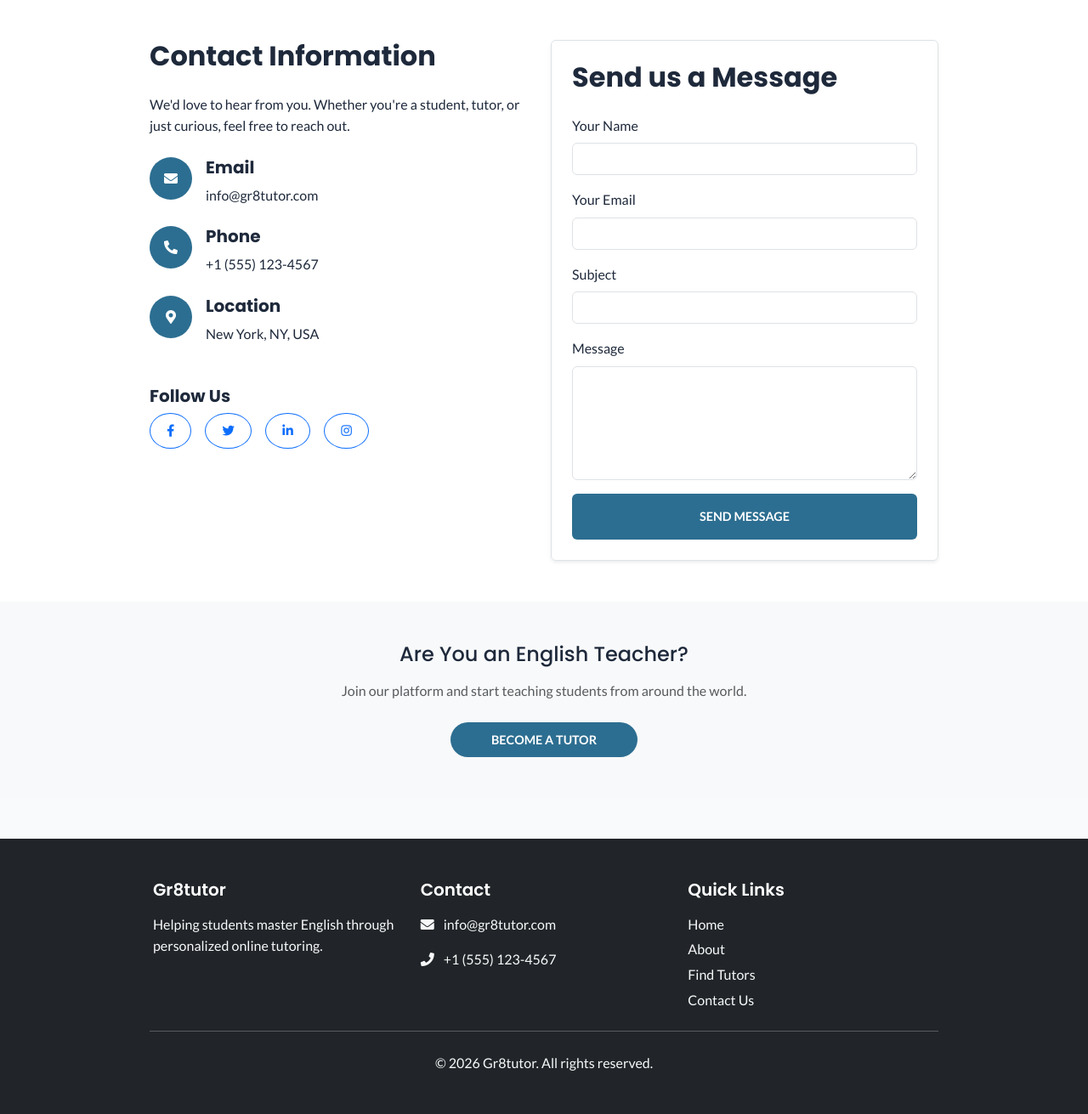
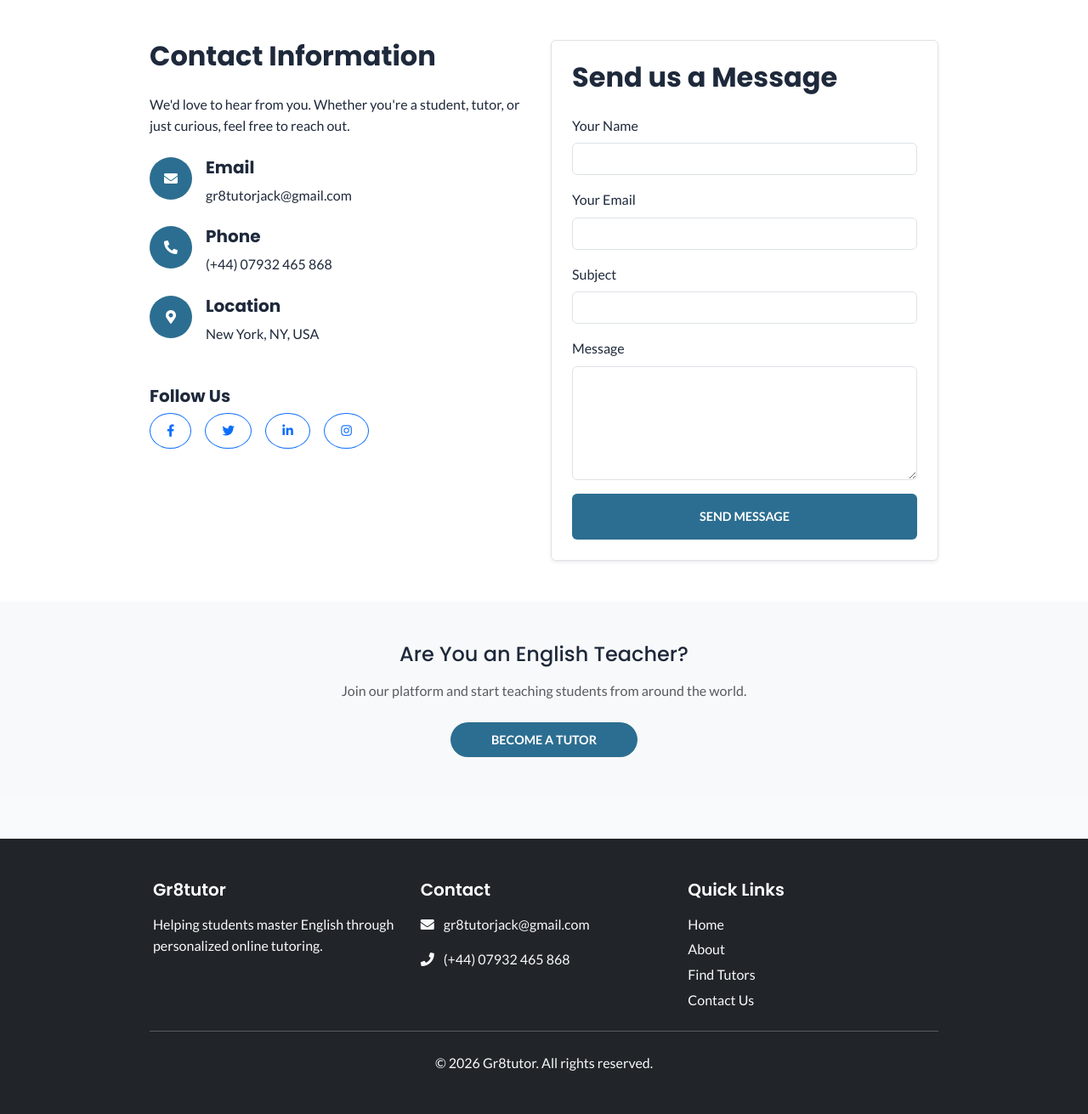
Before and after one commit to jackpoletek/gr8tutor-english-online, a Django app: page /contact/ in a window 1280 px wide. Shown: the part 468-1779 px from the top of the page at 85% size. Run offline with Django 5.2, Linux system fonts and the light colour scheme.

Commit message:
Edit contact details

```diff
--- a/gr8tutor/templates/gr8tutor/base.html
+++ b/gr8tutor/templates/gr8tutor/base.html
@@ -95,8 +95,8 @@
                 </div>
                 <div class="col-md-4">
                     <h5>Contact</h5>
-                    <p><i class="fas fa-envelope me-2"></i> info@gr8tutor.com</p>
-                    <p><i class="fas fa-phone me-2"></i> +1 (555) 123-4567</p>
+                    <p><i class="fas fa-envelope me-2"></i> gr8tutorjack@gmail.com</p>
+                    <p><i class="fas fa-phone me-2"></i> (+44) 07932 465 868</p>
                 </div>
                 <div class="col-md-4">
                     <h5>Quick Links</h5>
--- a/gr8tutor/templates/gr8tutor/contact.html
+++ b/gr8tutor/templates/gr8tutor/contact.html
@@ -30,7 +30,7 @@
                     </div>
                     <div>
                         <h5>Email</h5>
-                        <p class="mb-0">info@gr8tutor.com</p>
+                        <p class="mb-0">gr8tutorjack@gmail.com</p>
                     </div>
                 </div>
 
@@ -41,7 +41,7 @@
                     </div>
                     <div>
                         <h5>Phone</h5>
-                        <p class="mb-0">+1 (555) 123-4567</p>
+                        <p class="mb-0">(+44) 07932 465 868</p>
                     </div>
                 </div>
 
--- a/gr8tutor/templates/gr8tutor/index.html
+++ b/gr8tutor/templates/gr8tutor/index.html
@@ -65,7 +65,7 @@
                 <img src="{% static 'img/about.jpg' %}" alt="About Gr8Tutor" class="img-fluid rounded shadow-sm">
             </div>
             <div class="col-lg-6">
-                <h2 class="fw-bold">Empowering Students Since 2025</h2>
+                <h2 class="fw-bold">Empowering Students Since 2023</h2>
                 <p>Gr8Tutor was founded with a mission: to make high-quality English education accessible to learners
                     worldwide. We believe language learning should be engaging, personal, and empowering.</p>
                 <p>Our platform connects students with passionate, certified tutors who are committed to helping you
--- a/gr8tutor/templates/gr8tutor/register.html
+++ b/gr8tutor/templates/gr8tutor/register.html
@@ -8,7 +8,7 @@
 <!-- Hero Section -->
 <section class="hero text-white text-center">
     <div class="container">
-        <h1 class="display-4 fw-bold">Join Gr8Tutor Today</h1>
+        <h1 class="display-4 fw-bold">Join Gr8tutor Today</h1>
         <p class="lead">Create your account and start your English learning journey.</p>
     </div>
 </section>
```
